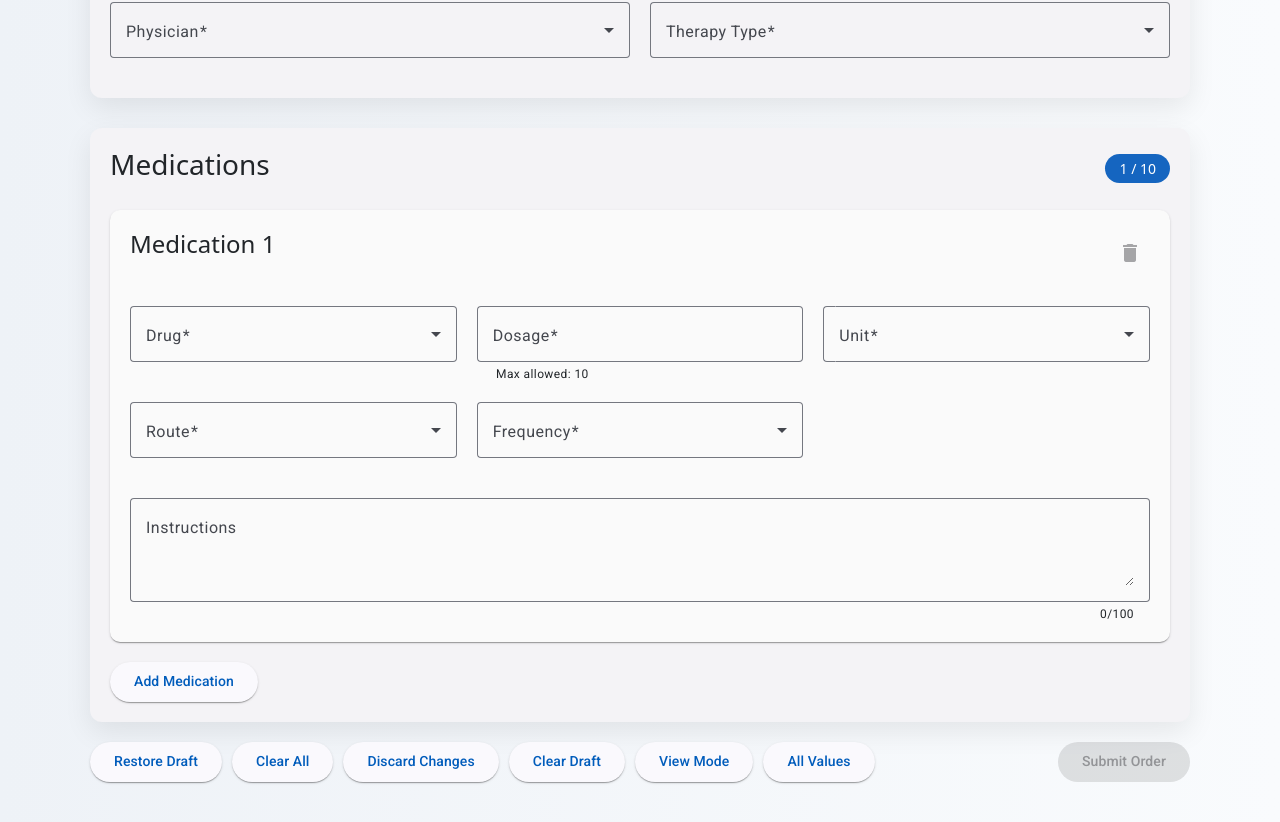
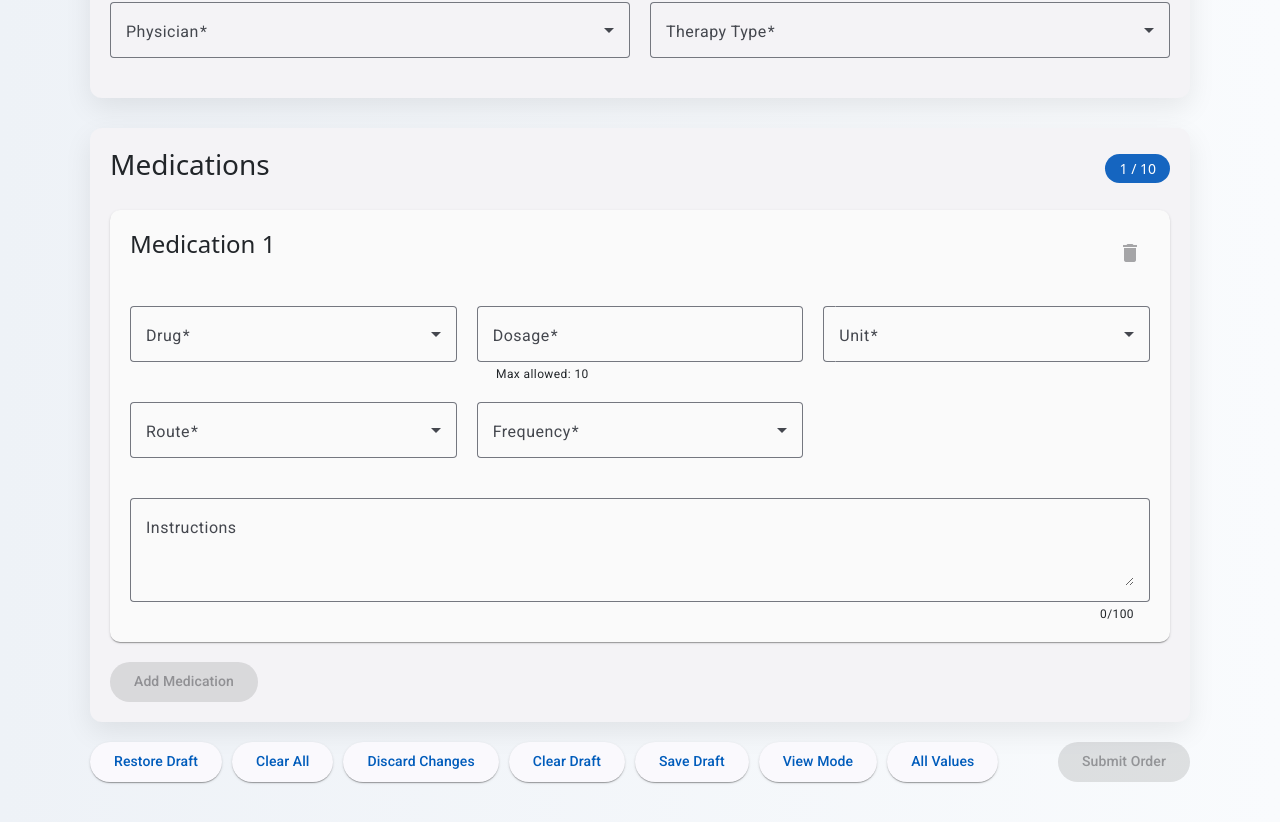
Before and after one commit to muhammadashfaq28/Angular-medication-management-, an Angular app: page / in a window 1280 px wide. Shown: the part 438-1260 px from the top of the page. Built offline with nearby package versions, Linux system fonts and the light colour scheme.

Commit message:
add hostLISTNER AND Add  Manually save draft

```diff
--- a/src/app/components/medication-order/medication-order.html
+++ b/src/app/components/medication-order/medication-order.html
@@ -304,9 +304,11 @@
 
             </div>
 
+
+              <!-- yee add medication tb tak disable rhy ga jb tak previous added medication ki all fields valid n aho jy -->
             <div class="add-btn">
                 <button type="button" mat-raised-button color="primary" (click)="addMedication()"
-                    [disabled]="medications.length >= 10">
+                    [disabled]="medications.length >= 10 || medications.invalid">
                     Add Medication
                 </button>
             </div>
@@ -329,6 +331,9 @@
                 <button type="button" mat-raised-button color="accent" (click)="clearDraft()">
                     Clear Draft
                 </button>
+                <button type="button" mat-raised-button color="accent" (click)="saveDraftManually()">
+                    Save Draft
+                </button>
 
                 <button type="button" mat-raised-button color="accent" (click)="toggleViewMode()">
                     {{ isViewOnly ? 'Edit Mode' : 'View Mode' }}
--- a/src/app/components/medication-order/medication-order.ts
+++ b/src/app/components/medication-order/medication-order.ts
@@ -1,4 +1,4 @@
-import { Component, OnInit } from '@angular/core';
+import { Component, HostListener, OnInit } from '@angular/core';
 import { FormArray, FormControl, FormGroup, ReactiveFormsModule, Validators } from '@angular/forms';
 import { MedicationForm } from '../../services/medication-form';
 import { availableDrugs, routes, therapyTypes, dosageUnits, frequencies, physicians, chemotherapyDiagnoses } from '../../constants/mock-data';
@@ -14,8 +14,6 @@ import { CommonModule } from '@angular/common';
 import { MatDatepickerModule } from '@angular/material/datepicker';
 import { MatNativeDateModule } from '@angular/material/core';
 import { debounceTime, distinctUntilChanged, startWith } from 'rxjs/operators';
-import { log } from 'console';
-import { CanComponentDeactivate } from '../../guards/unsaved-changes-guard';
 
 
 
@@ -111,6 +109,8 @@ export class MedicationOrder implements OnInit {
 
   }
 
+
+
   // yee 2 dimentional array h matlab har medication index par sari list show ho medicines ki aur jab search
   //  karega to us index par filter hoga baki index par sari list show hogi
   filteredDrugsPerIndex: string[][] = [];
@@ -187,9 +187,23 @@ export class MedicationOrder implements OnInit {
     }
   }
 
+
+
   //unsaveChanges
   hasUnsaveChanges: boolean = false
 
+@HostListener('window:beforeunload', ['$event'])
+handleBeforeUnload(event: BeforeUnloadEvent) {
+
+  if (this.hasUnsaveChanges) {
+
+    event.preventDefault();
+
+    event.returnValue = '';
+
+  }
+
+}
   submitted = false;
 
   private applyRouteValidation(medGroup: FormGroup) {
@@ -349,5 +363,14 @@ toggleViewMode() {
     console.log('Switched to View-Only Mode');
   }
 }
+saveDraftManually() {
+  if(typeof window !== 'undefined'){
+    const data = this.form.getRawValue();
+    localStorage.setItem('medication-draft', JSON.stringify(data))
+    console.log('Draft Saved Manually');
+  }
+}
+
+
 
 }
```
